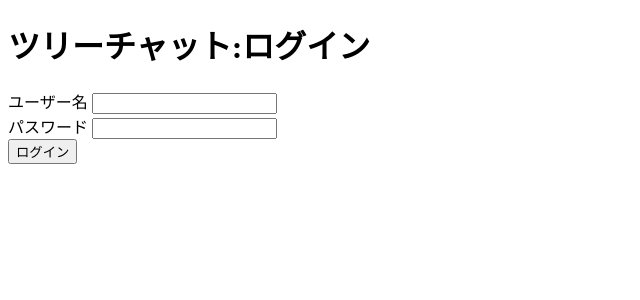
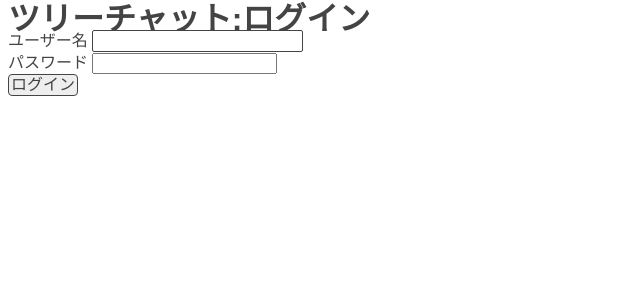
Before and after one commit to bsahd/treechat, a PHP site: page /login.php in a window 1280 px wide. Shown: the top 300 px of the page, without its empty margins (0-640 px from the left). Run offline with PHP 8.4, Linux system fonts and the light colour scheme.

```diff
--- a/login.php
+++ b/login.php
@@ -5,6 +5,7 @@
     <meta charset="UTF-8">
     <meta name="viewport" content="width=device-width, initial-scale=1.0">
     <title>ツリーチャット:ログイン</title>
+    <style><?php include("style.css")?></style>
 </head>
 
 <body>
@@ -13,13 +14,13 @@
         <div>
             <label>
                 ユーザー名
-                <input type="text" name="name" required>
+                <input type="text" name="name" required autocomplete="off">
             </label>
         </div>
         <div>
             <label>
                 パスワード
-                <input type="password" name="pass">
+                <input type="password" name="pass" autocomplete="off">
             </label>
         </div>
         <input type="submit" value="ログイン">
--- a/passwd.php
+++ b/passwd.php
@@ -8,6 +8,7 @@ session_start(['read_and_close'=>1]);
     <meta charset="UTF-8">
     <meta name="viewport" content="width=device-width, initial-scale=1.0">
     <title>ツリーチャット:パスワード変更</title>
+    <style><?php include("style.css")?></style>
 </head>
 
 <body>
@@ -18,11 +19,11 @@ session_start(['read_and_close'=>1]);
         <div>
             <label>
                 パスワード
-                <input type="password" name="pass" required>
+                <input type="password" name="pass" required autocomplete="off">
             </label>
             <label>
                 再入力
-                <input type="password" name="pass2" required>
+                <input type="password" name="pass2" required autocomplete="off">
             </label>
         </div>
         <input type="submit" value="変更">
--- a/post.php
+++ b/post.php
@@ -15,6 +15,7 @@ if ($_POST["text"] == "") {
         <meta charset="UTF-8">
         <meta name="viewport" content="width=device-width, initial-scale=1.0">
         <title>ツリーチャット:エラー</title>
+        <style><?php include("style.css")?></style>
     </head>
 
     <body>
@@ -33,12 +34,11 @@ if (flock($fp, LOCK_EX)) {  // 排他ロックを確保します
     $tree = json_decode(fread($fp, filesize("chat.json")), TRUE);
     fseek($fp, 0);
     ftruncate($fp, 0);      // ファイルを切り詰めます
-    date_default_timezone_set("Asia/Tokyo");
     $post = [
         "id" => uniqid("", true),
         "parent" => $_POST["parent"],
         "text" => $_POST["text"],
-        "date" => date("Y/m/d H:i:s") . "(JST)",
+        "unixtime" => time(),
         "name" => $_SESSION["name"]
     ];
     array_push($tree, $post);
--- /dev/null
+++ b/style.css
@@ -0,0 +1,33 @@
+*{
+    box-sizing: border-box;
+}
+body{
+    font-family: sans-serif;
+    font-size: 16px;
+    line-height:22px;
+    color:#444;
+}
+input[type=text]{
+    font-size:16px;
+    line-height: 20px;
+    border:1px solid #444;
+    background:#fff;
+    padding:0 1px;
+    border-radius: 2px;
+    color:#444;
+}
+input[type=submit],button{
+    font-size:16px;
+    line-height: 20px;
+    padding:0 2px;
+    border:1px solid #444;
+    border-radius: 4px;
+    background-color: #eee;
+    color:#444;
+}
+a{
+    color:#06f;
+}
+h1,p,ul,li{
+    margin:0;
+}
```
Also changed, not shown: chathash.php (added, +10 -0 lines), index.php (+50 -14 lines).
